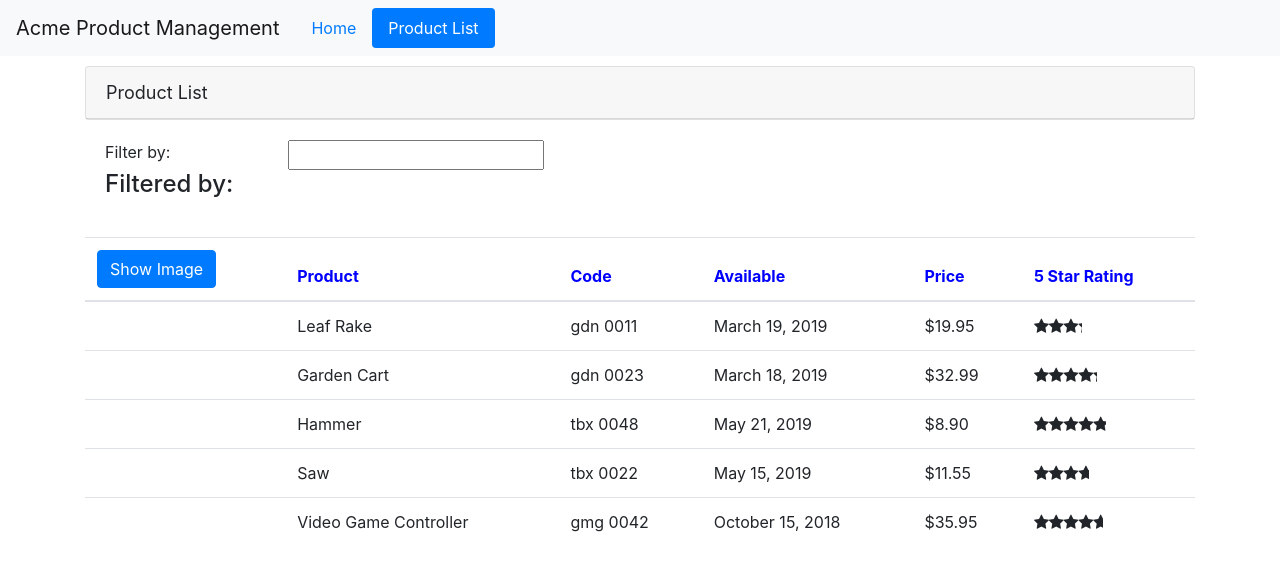
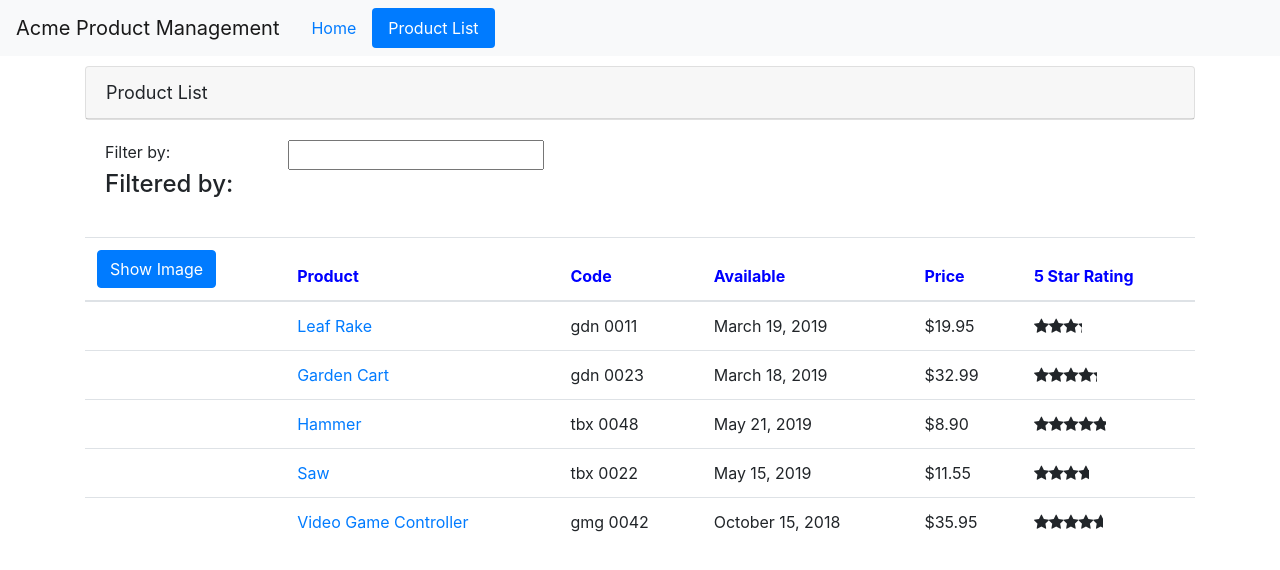
Before and after one commit to anirudhmadhavan/angular, an Angular app: page /products in a window 1280 px wide. Shown: the top 570 px of the page. Built offline with nearby package versions, Linux system fonts and the light colour scheme.

Commit message:
Naving and Routing - added guards, passing parameters via routes

```diff
--- a/src/app/app.module.ts
+++ b/src/app/app.module.ts
@@ -13,6 +13,7 @@ import { HttpClientModule } from '@angular/common/http';
 import { RouterModule } from '@angular/router';
 import { WelcomeComponent } from './home/welcome.component';
 import { ProductDetailComponent } from './products/product-detail.component';
+import { ProductDetailGuard } from './products/product-detail.guard';
 //BrowserModule - always import for apps run on browser - ngIf, ngFor
 //Declarations - components and pipes part of this Angular module
 //bootstrap - first component to be executed, whatever is used in index.html
@@ -37,7 +38,12 @@ import { ProductDetailComponent } from './products/product-detail.component';
       // pathMatch - use when we redirectTo
       RouterModule.forRoot([
          { path: 'products', component: ProductListComponent },
-         { path: 'product/:id', component: ProductDetailComponent },
+         // Adding guard to prevent illegal ID access - use guards to authenticate route - think of it as action to take before going to route
+         {
+            path: 'product/:id',
+            canActivate: [ProductDetailGuard],
+            component: ProductDetailComponent,
+         },
          { path: 'welcome', component: WelcomeComponent },
          { path: '', redirectTo: 'welcome', pathMatch: 'full' },
          { path: '**', redirectTo: 'welcome', pathMatch: 'full' },
--- a/src/app/products/product-detail.component.html
+++ b/src/app/products/product-detail.component.html
@@ -3,3 +3,6 @@
       {{ pageTitle + ': ' + product.productName }}
    </div>
 </div>
+<div>
+   <button (click)="onBack()">Back</button>
+</div>
--- a/src/app/products/product-detail.component.ts
+++ b/src/app/products/product-detail.component.ts
@@ -1,16 +1,32 @@
 import { Component, OnInit } from '@angular/core';
 import { Product } from './product';
+import { ActivatedRoute, Router } from '@angular/router';
 
+// No need for a selector, never going to be nested
 @Component({
-   selector: 'pm-product-detail',
    templateUrl: './product-detail.component.html',
    styleUrls: ['./product-detail.component.css'],
 })
 export class ProductDetailComponent implements OnInit {
-   constructor() {}
+   // This is the way we get route parameters
+   constructor(private route: ActivatedRoute, private router: Router) {}
 
-   pageTitle: string = '';
-   product: any = [];
+   pageTitle: string = 'Product Detail';
+   product: Product;
 
-   ngOnInit(): void {}
+   ngOnInit(): void {
+      // Getting route parameter id, converting to int - +
+      let id = +this.route.snapshot.paramMap.get('id');
+      this.pageTitle += `: ${id}`;
+      // Hard coding for POC
+      this.product = {
+         productId: id,
+         productName: 'Test',
+      };
+   }
+
+   // Routing from code (typescript)
+   onBack(): void {
+      this.router.navigate(['/products']);
+   }
 }
--- /dev/null
+++ b/src/app/products/product-detail.guard.ts
@@ -0,0 +1,34 @@
+import { Injectable } from '@angular/core';
+import {
+   CanActivate,
+   ActivatedRouteSnapshot,
+   RouterStateSnapshot,
+   UrlTree,
+   Router,
+} from '@angular/router';
+import { Observable } from 'rxjs';
+
+// Similar to a service so needs to be injected in root injector
+@Injectable({
+   providedIn: 'root',
+})
+// Implements CanActivate guard
+export class ProductDetailGuard implements CanActivate {
+   // This is to redirect to an error page accordingly
+   constructor(private router: Router) {}
+   // next - current router information
+   // state - route state information
+   canActivate(
+      next: ActivatedRouteSnapshot,
+      state: RouterStateSnapshot
+   ): Observable<boolean | UrlTree> | Promise<boolean | UrlTree> | boolean | UrlTree {
+      // Can use next to obtain id - url[0] is /product and url[1] is id - refers to the nextUrl that we are planning to route to
+      let id = +next.url[1].path;
+      if (isNaN(id) || id < 1) {
+         alert('Invalid Product ID');
+         this.router.navigate(['/products']);
+         return false;
+      }
+      return true;
+   }
+}
--- a/src/app/products/product-list.component.html
+++ b/src/app/products/product-list.component.html
@@ -50,7 +50,10 @@
                   [style.margin.px]="imageMargin"
                />
             </td>
-            <td>{{ product.productName }}</td>
+            <!--Using routerLink to route to product detail page, passing product ID to the routed component-->
+            <td>
+               <a [routerLink]="['/product', product.productId]">{{ product.productName }}</a>
+            </td>
             <!-- Custom pipe with pipe paramters, can use multiple pipes-->
             <td>{{ product.productCode | lowercase | ConvertToSpaces: '-' }}</td>
             <td>{{ product.releaseDate }}</td>
```
Also changed, not shown: src/app/products/product.ts (+8 -8 lines), 1 other file (tests, documents, lock files or other folders).
